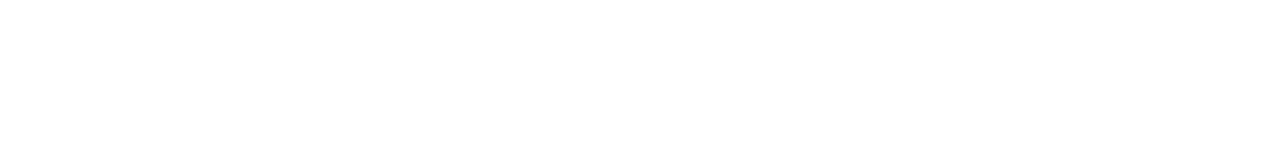
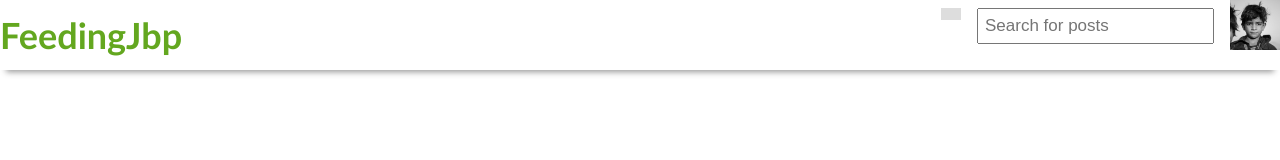
Before and after one commit to khushi0704/feedingJbp-web, a plain HTML site: page post.html in a window 1280 px wide. Drawn offline with Linux system fonts and the light colour scheme.

Commit message:
initial commit

```diff
--- /dev/null
+++ b/css/post.css
@@ -0,0 +1,31 @@
+@import url('https://fonts.googleapis.com/css2?family=Nunito:wght@200;300;400;600;700&display=swap');
+@import url('https://fonts.googleapis.com/css2?family=Poppins:wght@500&display=swap');
+*{
+    margin: 0;
+    padding: 0;
+    box-sizing: border-box;
+    text-decoration: none;
+}
+/* green navbar */
+#search-bar{
+    float: right;
+    padding: 6px;
+    margin-top: 8px;
+    margin-right: 16px;
+    font-size: 17px;
+  }
+#search-btn{
+    float: right;
+    padding: 6px 10px;
+    margin-top: 8px;
+    margin-right: 16px;
+    background: #ddd;
+    font-size: 17px;
+    border: none;
+    cursor: pointer;
+}
+.selfie{
+    float: right;
+    width: 50px;
+    height: 50px;
+}
--- a/css/style.css
+++ b/css/style.css
@@ -6,6 +6,10 @@
     box-sizing: border-box;
     text-decoration: none;
 }
+html{
+  scroll-behavior: smooth;
+}
+
 .logo-img{
   float: left;
   position: relative;
--- a/post.html
+++ b/post.html
@@ -0,0 +1,29 @@
+<!DOCTYPE html>
+<html lang="en">
+<head>
+    <meta charset="UTF-8">
+    <meta http-equiv="X-UA-Compatible" content="IE=edge">
+    <meta name="viewport" content="width=device-width, initial-scale=1.0">
+    <link rel="stylesheet" type="text/css" href="css/post.css">
+    <link rel="icon"
+    type="image/png"
+    href="images/green-love.png">
+    <title>Posts | Feeding Jabalpur</title>
+</head>
+<body>
+    <nav>
+        <div class="post-bar" style=" -webkit-box-shadow: 0 8px 6px -6px #999;
+        -moz-box-shadow: 0 8px 6px -6px #999;
+        box-shadow: 0 8px 6px -6px #999;">
+            <span style=" color: rgb(99, 167, 31);
+            font-weight: bolder;
+            font-size: 36px;
+            font-family: 'Gill Sans', 'Gill Sans MT', Calibri, 'Trebuchet MS', sans-serif;
+            line-height: 70px;">FeedingJbp</span>
+              <img src="images/selfie.jpg" alt="profile" class="selfie">
+        <input type="text" placeholder="Search for posts" id="search-bar">
+        <button type="submit" id="search-btn"><i class="fa fa-search"></i></button>
+        </div>
+    </nav>
+</body>
+</html>
```
Also changed, not shown: user.html (+2 -2 lines), images/selfie.jpg (added).
